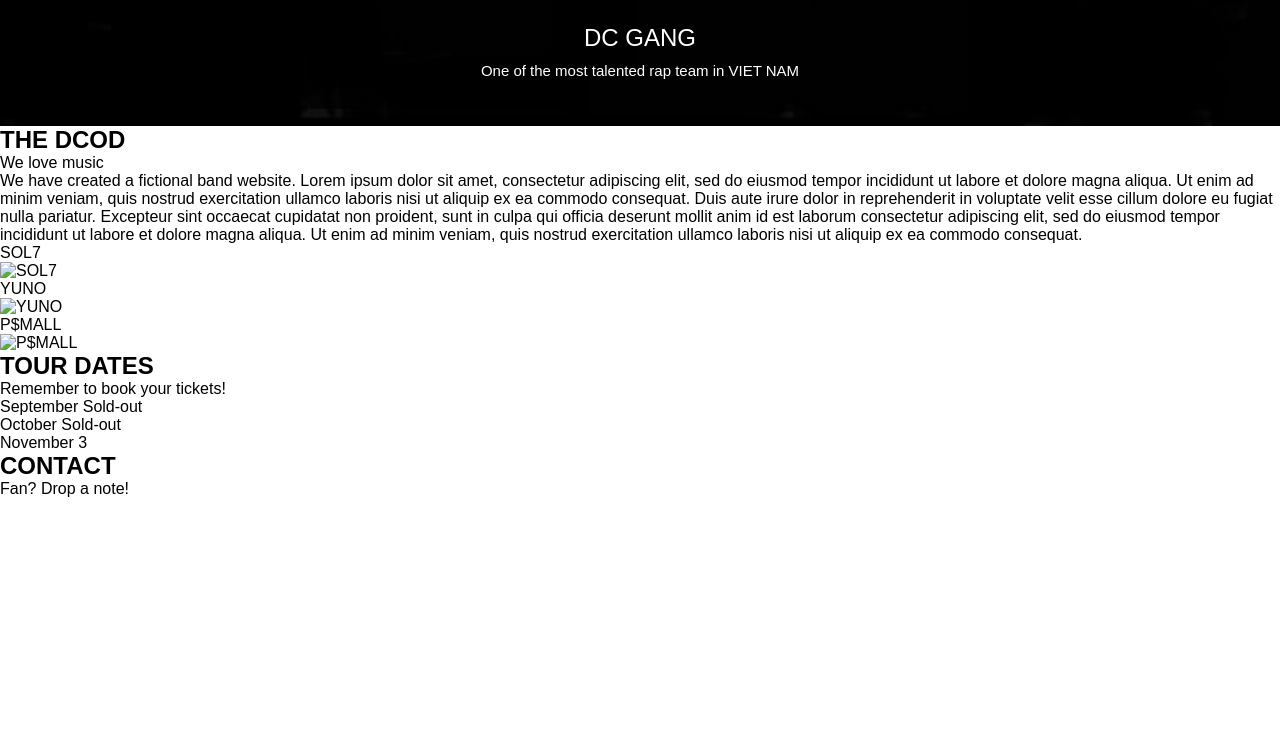
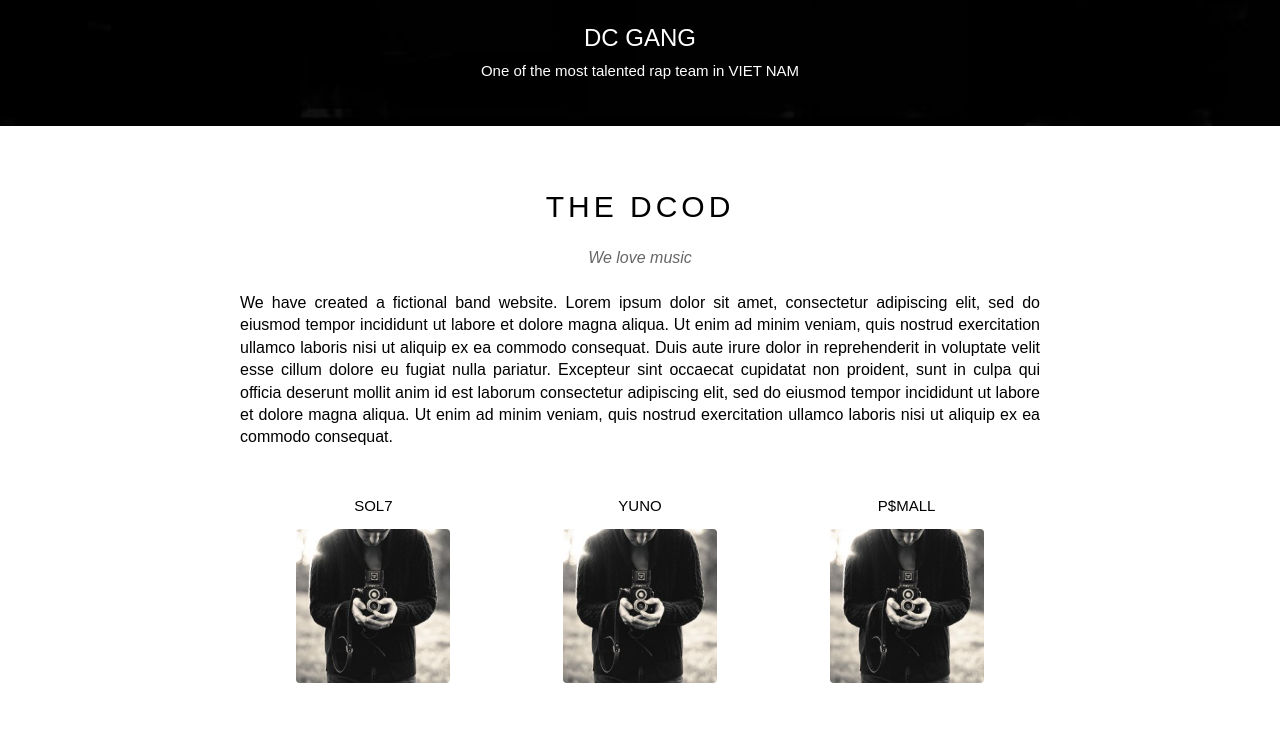
Before and after one commit to Deus114/Deus_web, a plain HTML site: page Band_web/index.html in a window 1280 px wide. Shown: the part 560-1308 px from the top of the page. Before the commit the page ends 1186 px from the top, so only its background shows below. Drawn offline with Linux system fonts and the light colour scheme.

Commit message:
Tour content

```diff
--- a/Band_web/asset/css/style.css
+++ b/Band_web/asset/css/style.css
@@ -9,8 +9,12 @@ html {
     font-family: Arial, Helvetica, sans-serif;
 }
 
-#main {
+.clear {
+    clear: both;
+}
 
+.text-white {
+    color: #fff !important;
 }
 
 /* BEGIN Header */
@@ -127,10 +131,95 @@ html {
 
 /* END Slider */
 
-#content {
-    height: 500px;
+/* BEGIN Content */
+#content .cont-section {
+    width: 800px;
+    padding: 64px 0;
+    margin-right: auto;
+    margin-left: auto;
 }
 
+#content .sec-heading{
+    text-align: center;
+    font-weight: 500;
+    font-size: 30px;
+    letter-spacing: 4px;
+}
+
+#content .sec-sub-heading{
+    text-align: center;
+    font-size: 16px;
+    margin-top: 25px;
+    font-style: italic;
+    opacity: 0.6;
+}
+
+#content .sec-text {
+    font-size: 16px;
+    margin-top: 25px;
+    text-align: justify;
+    line-height: 1.4;
+}
+/* BEGIN THE DCOD */
+#content .memlist {
+    margin-top: 48px;
+}
+
+#content .member-item {
+    float: left;
+    width: 33.33333%;
+    text-align: center;
+}
+
+#content .mem-img {
+    width: 154px;
+    margin-top: 15px;
+    border-radius: 4px;
+}
+
+#content .mem-name {
+    font-size: 15px;
+}
+/* END THE DCOD */
+
+/* BEGIN Tour-section */
+#content .tour {
+    background-color: black;
+}
+
+.ticket-list{
+    background-color: #fff;
+    margin-top: 40px;
+    list-style: none;
+}
+
+.ticket-list li{
+    color: #757575;
+    font-size: 15px;
+    padding: 11px 16px;
+    border-bottom: solid #ddd;
+}
+
+.soldout {
+    background-color: #f44336;
+    color: #fff;
+    padding: 3px 4px;
+    margin-left: 20px;
+}
+
+.left {
+    float: right;
+    color: #fff;
+    width: 24px;
+    height: 24px;
+    background-color: #000;
+    border-radius: 50px;
+    text-align: center;
+    line-height: 24px;
+    margin-top: -3px;
+}
+/* END Tour-section */
+/* END Content */
 #footer {
 
 }
```
Also changed, not shown: Band_web/asset/img/bandmember.jpg (added).
